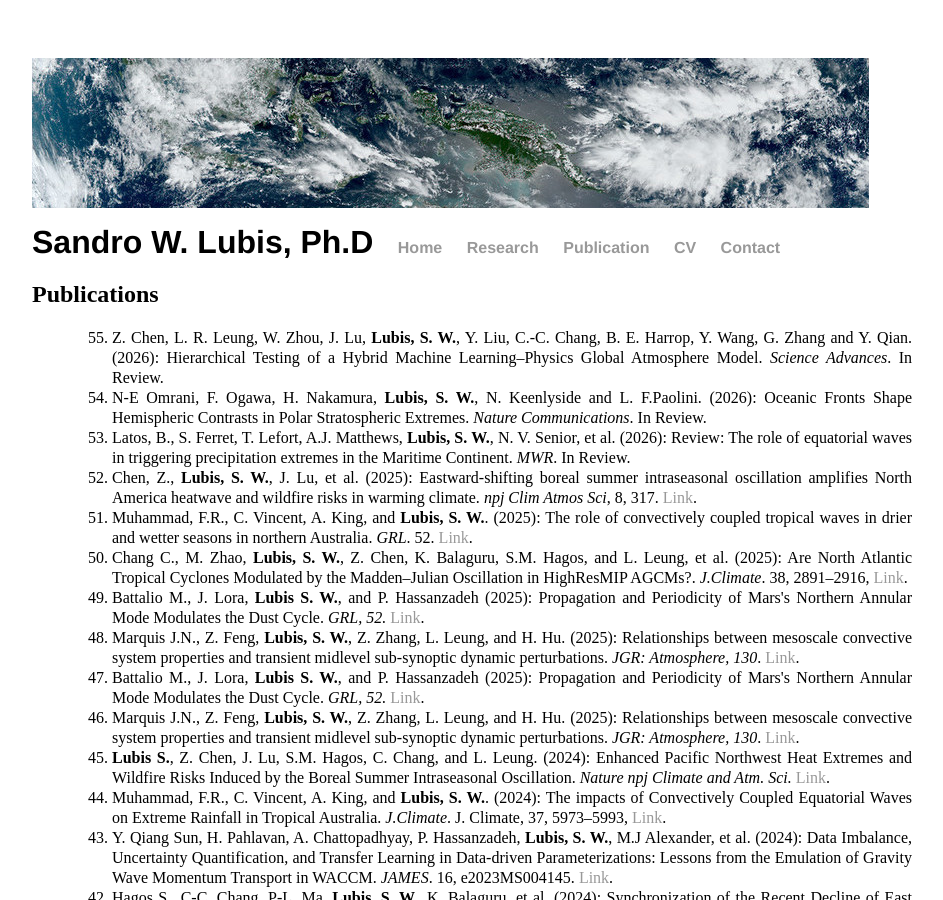
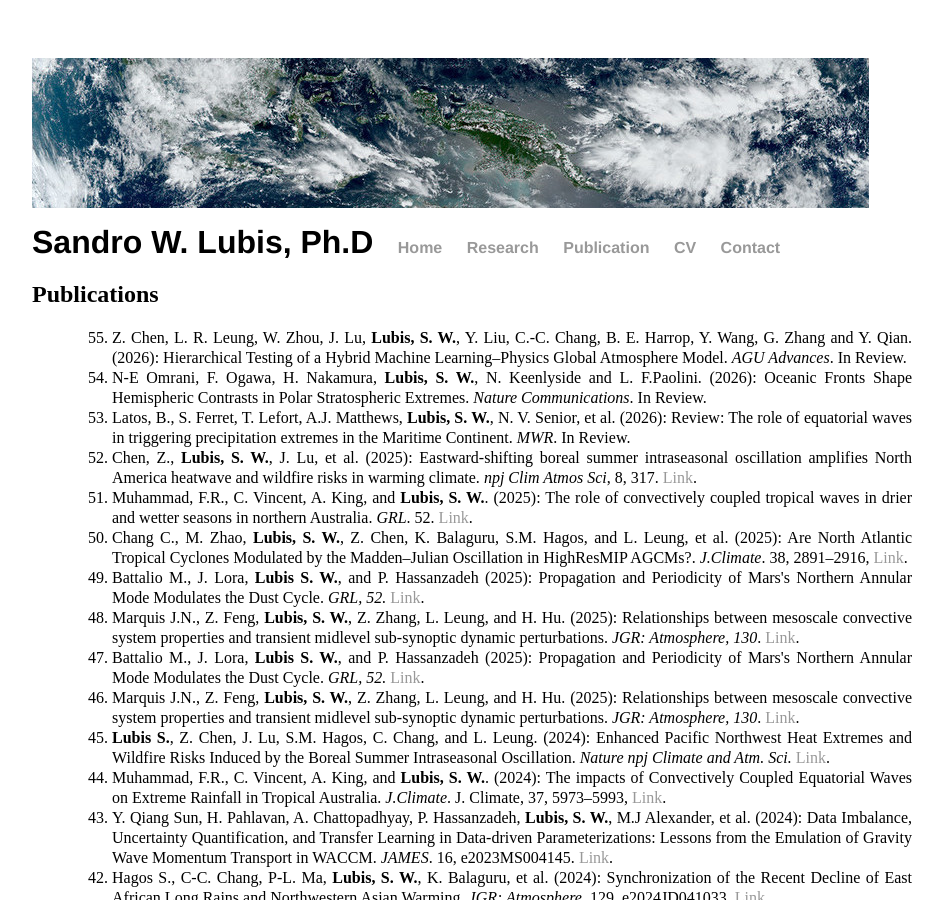
Before and after one commit to sandrolubis/sandrolubis.github.io, a Jekyll site: the page built from publication/index.html, in a window 1280 px wide and 900 px high. Shown: the whole window, without its empty margins (276-1219 px from the left). Built offline with Jekyll 4.4.1, drawn with Linux system fonts in a browser that asks for light colours.

Commit message:
Update index.html

```diff
--- a/publication/index.html
+++ b/publication/index.html
@@ -7,7 +7,7 @@ title: Publications | Sandro Lubis
 	<h2>Publications</h2>
 	<ol style="line-height:1.25; text-align:justify;">
 	<ol reversed>
-		<li> Z. Chen, L. R. Leung, W. Zhou, J. Lu, <b>Lubis, S. W.</b>, Y. Liu, C.-C. Chang, B. E. Harrop, Y. Wang, G. Zhang and Y. Qian. (2026): Hierarchical Testing of a Hybrid Machine Learning–Physics Global Atmosphere Model. <i>Science Advances</i>. In Review.</li>
+		<li> Z. Chen, L. R. Leung, W. Zhou, J. Lu, <b>Lubis, S. W.</b>, Y. Liu, C.-C. Chang, B. E. Harrop, Y. Wang, G. Zhang and Y. Qian. (2026): Hierarchical Testing of a Hybrid Machine Learning–Physics Global Atmosphere Model. <i>AGU Advances</i>. In Review.</li>
 		<li> N-E Omrani, F. Ogawa, H. Nakamura, <b>Lubis, S. W.</b>, N. Keenlyside and L. F.Paolini. (2026): Oceanic Fronts Shape Hemispheric Contrasts in Polar Stratospheric Extremes. <i>Nature Communications</i>. In Review.</li>
 		<li> Latos, B., S. Ferret, T. Lefort, A.J. Matthews, <b>Lubis, S. W.</b>, N. V. Senior, et al. (2026): Review: The role of equatorial waves in triggering precipitation extremes in the Maritime Continent. <i>MWR</i>. In Review.</li>
 		<li> Chen, Z., <b>Lubis, S. W.</b>, J. Lu, et al. (2025): Eastward-shifting boreal summer intraseasonal oscillation amplifies North America heatwave and wildfire risks in warming climate. <i>npj Clim Atmos Sci</i>, 8, 317. <a href="https://doi.org/10.1038/s41612-025-01196-5">Link</a>.</li>
```
